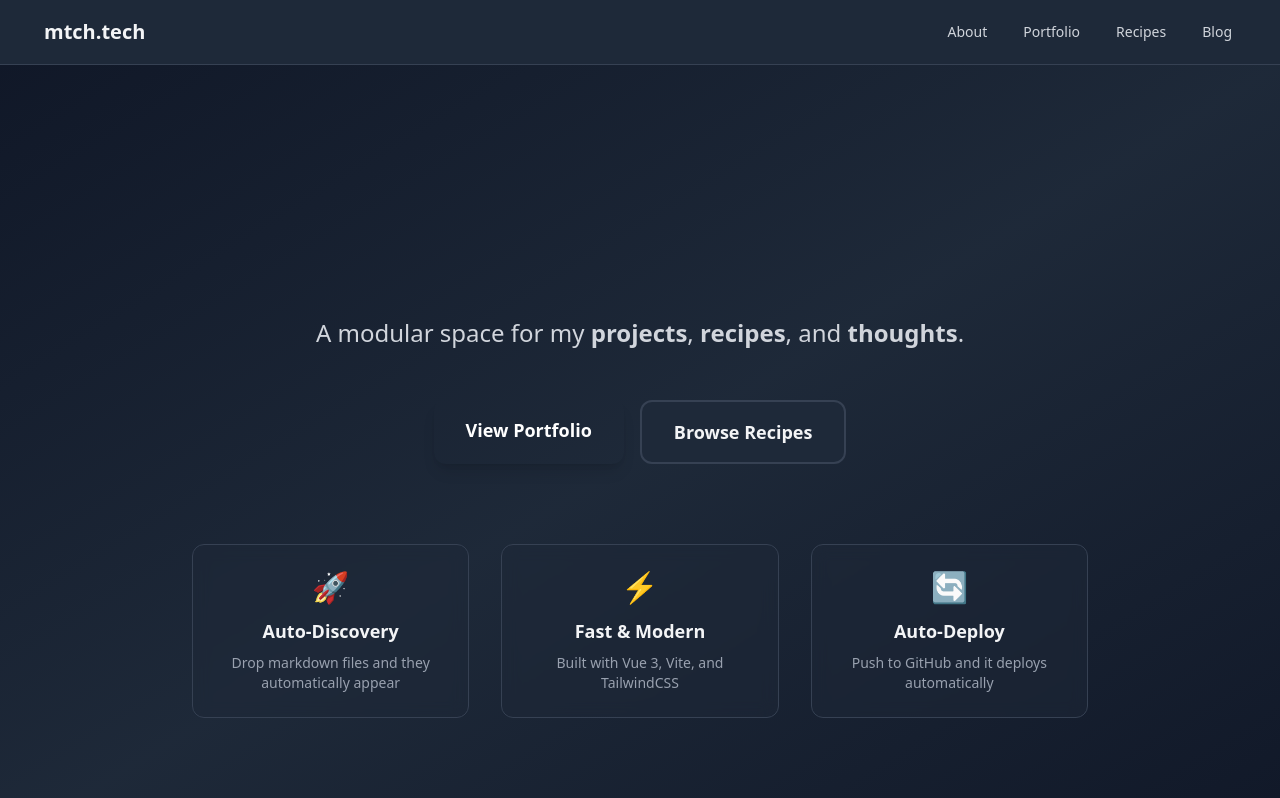
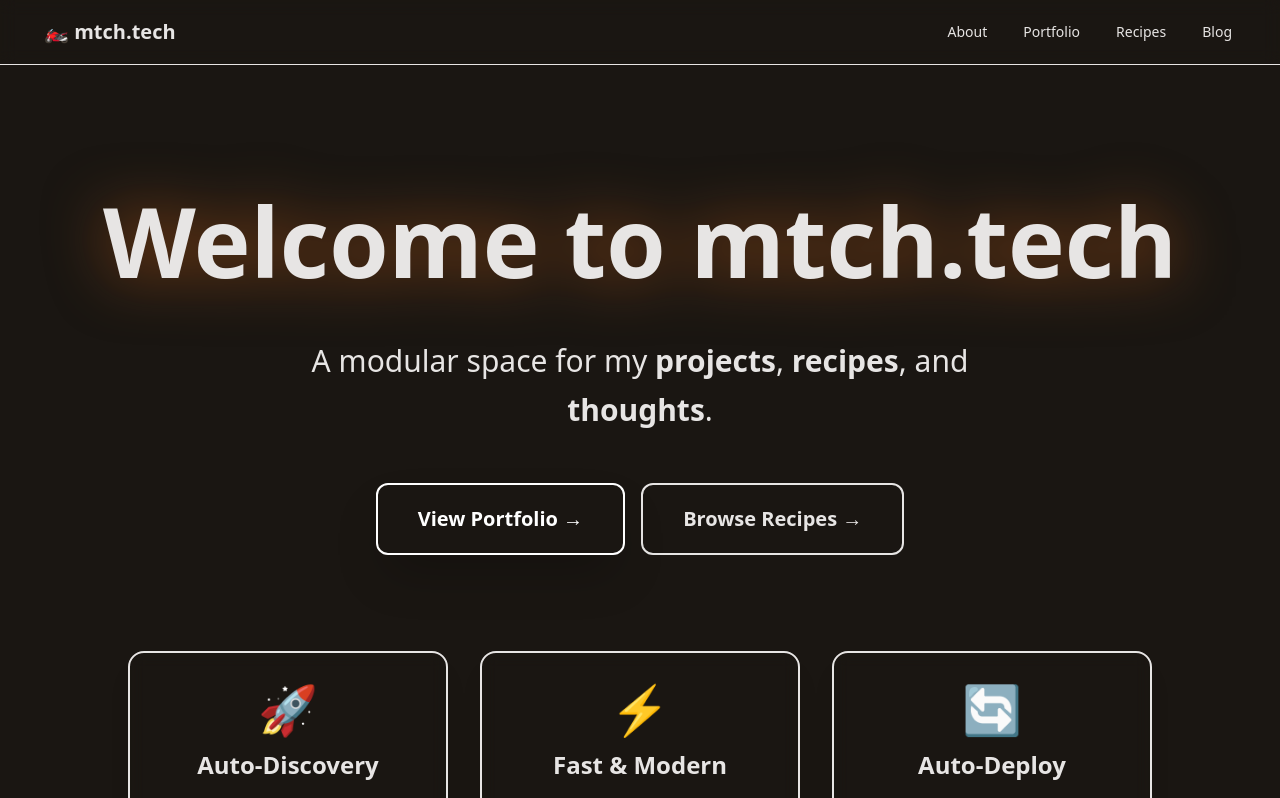
Before and after one commit to MitchDizzle/mtch.tech, a Vue app: page / in a window 1280 px wide. Shown: the top 798 px of the page. Built offline with nearby package versions, Linux system fonts and the light colour scheme.

Commit message:
Theme adjustment

```diff
--- a/src/layouts/DefaultLayout.vue
+++ b/src/layouts/DefaultLayout.vue
@@ -1,40 +1,40 @@
 <template>
-  <div class="min-h-screen flex flex-col bg-gray-900">
+  <div class="min-h-screen flex flex-col bg-dark-900">
     <!-- Navigation -->
-    <nav class="bg-gray-800 border-b border-gray-700 sticky top-0 z-50 backdrop-blur-sm bg-opacity-95">
+    <nav class="bg-dark-800 border-b border-primary-900/30 sticky top-0 z-50 backdrop-blur-sm bg-opacity-95">
       <div class="max-w-7xl mx-auto px-4 sm:px-6 lg:px-8">
         <div class="flex justify-between h-16">
           <div class="flex">
             <router-link to="/" class="flex items-center px-3 text-xl font-bold text-primary-500 hover:text-primary-400 transition">
-              mtch.tech
+              🏍️ mtch.tech
             </router-link>
           </div>
           <div class="flex space-x-1 items-center">
             <router-link
               to="/about"
-              class="px-4 py-2 rounded-lg text-sm font-medium text-gray-300 hover:text-white hover:bg-gray-700 transition-all duration-200"
-              active-class="bg-gray-700 text-white"
+              class="px-4 py-2 rounded-lg text-sm font-medium text-dark-200 hover:text-primary-400 hover:bg-dark-700 transition-all duration-200"
+              active-class="bg-primary-500/20 text-primary-400 border border-primary-500/30"
             >
               About
             </router-link>
             <router-link
               to="/portfolio"
-              class="px-4 py-2 rounded-lg text-sm font-medium text-gray-300 hover:text-white hover:bg-gray-700 transition-all duration-200"
-              active-class="bg-gray-700 text-white"
+              class="px-4 py-2 rounded-lg text-sm font-medium text-dark-200 hover:text-primary-400 hover:bg-dark-700 transition-all duration-200"
+              active-class="bg-primary-500/20 text-primary-400 border border-primary-500/30"
             >
               Portfolio
             </router-link>
             <router-link
               to="/recipes"
-              class="px-4 py-2 rounded-lg text-sm font-medium text-gray-300 hover:text-white hover:bg-gray-700 transition-all duration-200"
-              active-class="bg-gray-700 text-white"
+              class="px-4 py-2 rounded-lg text-sm font-medium text-dark-200 hover:text-primary-400 hover:bg-dark-700 transition-all duration-200"
+              active-class="bg-primary-500/20 text-primary-400 border border-primary-500/30"
             >
               Recipes
             </router-link>
             <router-link
               to="/blog"
-              class="px-4 py-2 rounded-lg text-sm font-medium text-gray-300 hover:text-white hover:bg-gray-700 transition-all duration-200"
-              active-class="bg-gray-700 text-white"
+              class="px-4 py-2 rounded-lg text-sm font-medium text-dark-200 hover:text-primary-400 hover:bg-dark-700 transition-all duration-200"
+              active-class="bg-primary-500/20 text-primary-400 border border-primary-500/30"
             >
               Blog
             </router-link>
@@ -49,10 +49,10 @@
     </main>
 
     <!-- Footer -->
-    <footer class="bg-gray-800 border-t border-gray-700 mt-auto">
+    <footer class="bg-dark-800 border-t border-primary-900/30 mt-auto">
       <div class="max-w-7xl mx-auto py-6 px-4 sm:px-6 lg:px-8">
-        <p class="text-center text-gray-400 text-sm">
-          &copy; {{ new Date().getFullYear() }} <span class="text-primary-500 font-semibold">mtch.tech</span> - Built with Vue + Vite
+        <p class="text-center text-dark-300 text-sm">
+          &copy; {{ new Date().getFullYear() }} <span class="text-primary-500 font-semibold">mtch.tech</span> - Built with <span class="text-primary-400">Vue + Vite</span>
         </p>
       </div>
     </footer>
--- a/src/pages/Home.vue
+++ b/src/pages/Home.vue
@@ -1,65 +1,66 @@
 <template>
   <DefaultLayout>
     <div class="relative overflow-hidden">
-      <!-- Background gradient -->
-      <div class="absolute inset-0 bg-gradient-to-br from-gray-900 via-gray-800 to-gray-900">
-        <div class="absolute inset-0 bg-gradient-to-tr from-primary-900/20 via-transparent to-primary-800/20"></div>
+      <!-- Background gradient with orange glow -->
+      <div class="absolute inset-0 bg-gradient-to-br from-dark-900 via-dark-800 to-dark-950">
+        <div class="absolute inset-0 bg-gradient-to-tr from-primary-900/30 via-transparent to-primary-800/30"></div>
+        <div class="absolute top-1/4 left-1/4 w-96 h-96 bg-primary-500/10 rounded-full blur-3xl"></div>
+        <div class="absolute bottom-1/4 right-1/4 w-96 h-96 bg-primary-600/10 rounded-full blur-3xl"></div>
       </div>
 
       <!-- Content -->
       <div class="relative max-w-7xl mx-auto px-4 sm:px-6 lg:px-8 py-32">
         <div class="text-center">
-          <!-- Glowing effect -->
+          <!-- Main heading with massive orange glow -->
           <div class="mb-8">
             <div class="inline-block relative">
-              <div class="absolute inset-0 blur-3xl bg-primary-500/30 rounded-full"></div>
-              <h1 class="relative text-6xl md:text-7xl font-bold mb-4">
-                <span class="bg-gradient-to-r from-primary-400 via-primary-500 to-primary-600 bg-clip-text text-transparent">
+              <div class="absolute inset-0 blur-3xl bg-primary-500/50 rounded-full"></div>
+              <h1 class="relative text-6xl md:text-8xl font-black mb-4">
+                <span class="text-primary-500 drop-shadow-[0_0_30px_rgba(249,115,22,0.5)]">
                   Welcome to mtch.tech
                 </span>
               </h1>
             </div>
           </div>
 
-          <p class="text-xl md:text-2xl text-gray-300 mb-12 max-w-3xl mx-auto leading-relaxed">
-            A modular space for my <span class="text-primary-400 font-semibold">projects</span>,
-            <span class="text-primary-400 font-semibold">recipes</span>, and
-            <span class="text-primary-400 font-semibold">thoughts</span>.
+          <p class="text-2xl md:text-3xl text-dark-100 mb-12 max-w-3xl mx-auto leading-relaxed font-medium">
+            A modular space for my <span class="text-primary-400 font-bold">projects</span>,
+            <span class="text-primary-400 font-bold">recipes</span>, and
+            <span class="text-primary-400 font-bold">thoughts</span>.
           </p>
 
-          <!-- CTA Buttons -->
+          <!-- CTA Buttons with more orange -->
           <div class="flex flex-col sm:flex-row justify-center gap-4">
             <router-link
               to="/portfolio"
-              class="group relative px-8 py-4 bg-gradient-to-r from-primary-500 to-primary-600 text-white rounded-xl font-semibold text-lg shadow-lg shadow-primary-500/50 hover:shadow-primary-500/70 hover:scale-105 transition-all duration-200"
+              class="group relative px-10 py-5 bg-gradient-to-r from-primary-500 to-primary-600 text-white rounded-xl font-bold text-xl shadow-2xl shadow-primary-500/60 hover:shadow-primary-500/80 hover:scale-105 transition-all duration-200 border-2 border-primary-400"
             >
-              <span class="relative z-10">View Portfolio</span>
-              <div class="absolute inset-0 bg-gradient-to-r from-primary-600 to-primary-700 rounded-xl opacity-0 group-hover:opacity-100 transition-opacity"></div>
+              <span class="relative z-10">View Portfolio →</span>
             </router-link>
             <router-link
               to="/recipes"
-              class="px-8 py-4 bg-gray-800 text-gray-100 rounded-xl font-semibold text-lg border-2 border-gray-700 hover:border-primary-500 hover:bg-gray-700 transition-all duration-200 hover:scale-105"
+              class="px-10 py-5 bg-dark-800 text-dark-100 rounded-xl font-bold text-xl border-2 border-primary-500 hover:border-primary-400 hover:bg-primary-500/10 transition-all duration-200 hover:scale-105"
             >
-              Browse Recipes
+              Browse Recipes →
             </router-link>
           </div>
 
-          <!-- Decorative elements -->
-          <div class="mt-20 grid grid-cols-1 md:grid-cols-3 gap-8 max-w-4xl mx-auto">
-            <div class="p-6 bg-gray-800/50 backdrop-blur rounded-xl border border-gray-700 hover:border-primary-500/50 transition-all duration-200">
-              <div class="text-3xl mb-3">🚀</div>
-              <h3 class="text-lg font-semibold text-primary-400 mb-2">Auto-Discovery</h3>
-              <p class="text-gray-400 text-sm">Drop markdown files and they automatically appear</p>
+          <!-- Feature cards with orange borders -->
+          <div class="mt-24 grid grid-cols-1 md:grid-cols-3 gap-8 max-w-5xl mx-auto">
+            <div class="p-8 bg-dark-800/80 backdrop-blur rounded-2xl border-2 border-primary-500/30 hover:border-primary-500 transition-all duration-200 shadow-xl">
+              <div class="text-5xl mb-4">🚀</div>
+              <h3 class="text-2xl font-bold text-primary-400 mb-3">Auto-Discovery</h3>
+              <p class="text-dark-200 text-lg">Drop markdown files and they automatically appear</p>
             </div>
-            <div class="p-6 bg-gray-800/50 backdrop-blur rounded-xl border border-gray-700 hover:border-primary-500/50 transition-all duration-200">
-              <div class="text-3xl mb-3">⚡</div>
-              <h3 class="text-lg font-semibold text-primary-400 mb-2">Fast & Modern</h3>
-              <p class="text-gray-400 text-sm">Built with Vue 3, Vite, and TailwindCSS</p>
+            <div class="p-8 bg-dark-800/80 backdrop-blur rounded-2xl border-2 border-primary-500/30 hover:border-primary-500 transition-all duration-200 shadow-xl">
+              <div class="text-5xl mb-4">⚡</div>
+              <h3 class="text-2xl font-bold text-primary-400 mb-3">Fast & Modern</h3>
+              <p class="text-dark-200 text-lg">Built with Vue 3, Vite, and TailwindCSS</p>
             </div>
-            <div class="p-6 bg-gray-800/50 backdrop-blur rounded-xl border border-gray-700 hover:border-primary-500/50 transition-all duration-200">
-              <div class="text-3xl mb-3">🔄</div>
-              <h3 class="text-lg font-semibold text-primary-400 mb-2">Auto-Deploy</h3>
-              <p class="text-gray-400 text-sm">Push to GitHub and it deploys automatically</p>
+            <div class="p-8 bg-dark-800/80 backdrop-blur rounded-2xl border-2 border-primary-500/30 hover:border-primary-500 transition-all duration-200 shadow-xl">
+              <div class="text-5xl mb-4">🔄</div>
+              <h3 class="text-2xl font-bold text-primary-400 mb-3">Auto-Deploy</h3>
+              <p class="text-dark-200 text-lg">Push to GitHub and it deploys automatically</p>
             </div>
           </div>
         </div>
--- a/src/style.css
+++ b/src/style.css
@@ -2,6 +2,7 @@
 
 @layer base {
   body {
-    @apply bg-gray-900 text-gray-100;
+    background-color: #1a1612;
+    color: #e7e5e4;
   }
 }
--- a/tailwind.config.js
+++ b/tailwind.config.js
@@ -19,6 +19,20 @@ export default {
           800: '#9a3412',
           900: '#7c2d12',
         },
+        // Warm tan/brown grays
+        dark: {
+          50: '#fafaf9',
+          100: '#e7e5e4',
+          200: '#d6d3d1',
+          300: '#a8a29e',
+          400: '#78716c',
+          500: '#57534e',
+          600: '#44403c',
+          700: '#292524',
+          800: '#1c1917',
+          900: '#1a1612',
+          950: '#0c0a09',
+        },
       },
     },
   },
```
Also changed, not shown: src/pages/About.vue (+16 -18 lines).
